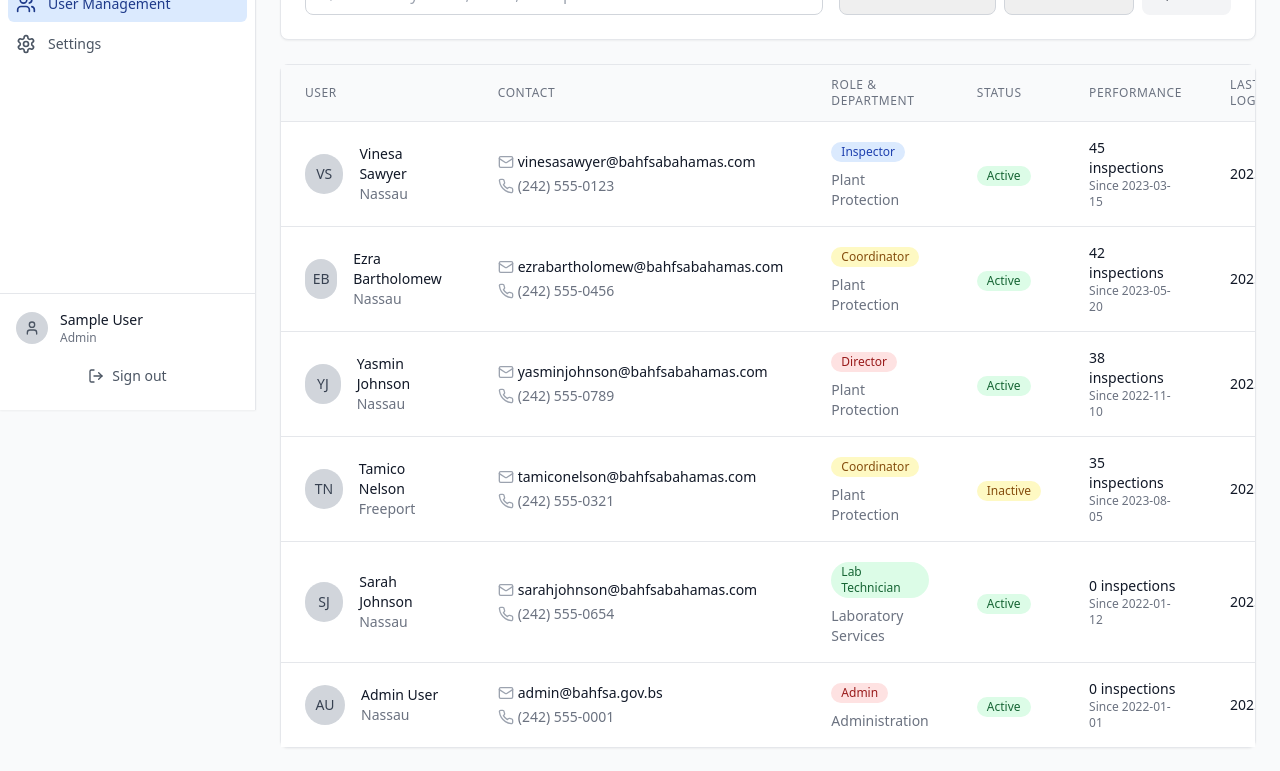
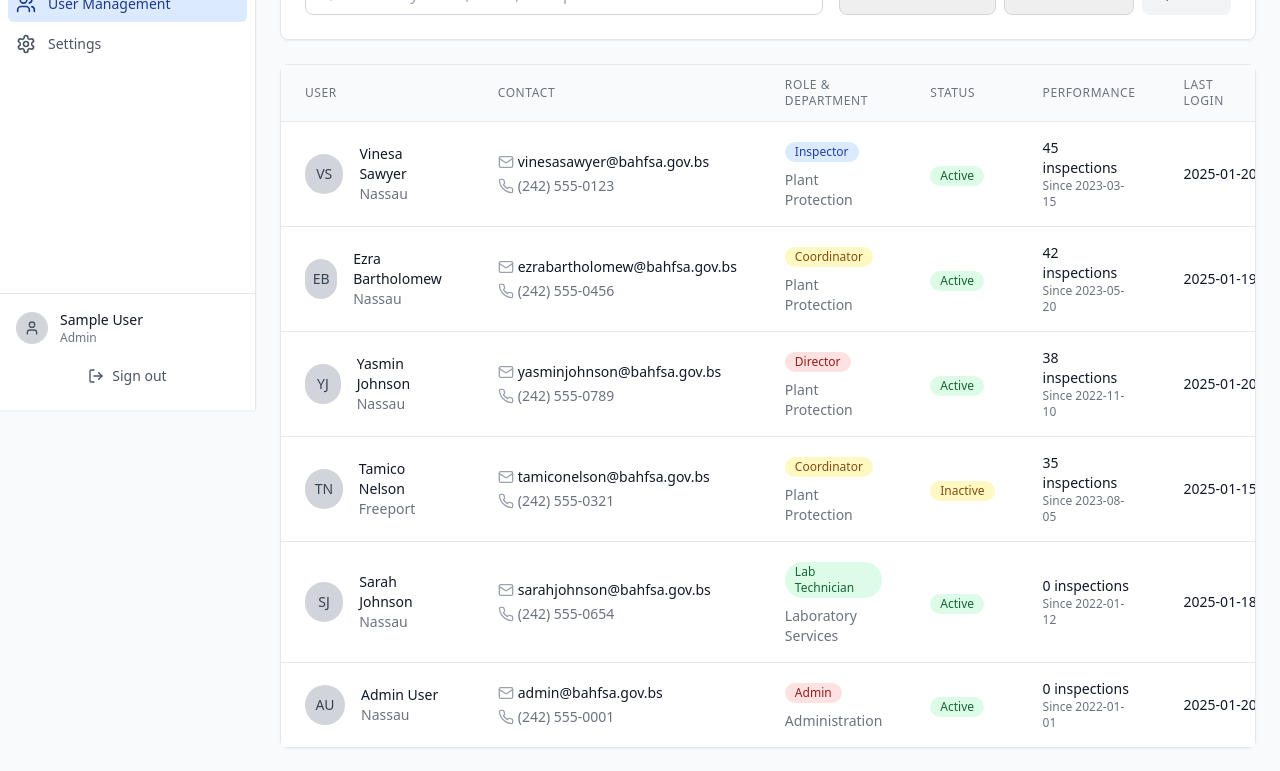
Before and after one commit to Ezra-Tech-EB/BAHIS, a React (Vite) app: page /users in a window 1280 px wide. Shown: the part 390-1161 px from the top of the page. Built offline with nearby package versions, Linux system fonts and the light colour scheme; sample sign-in values are in the browser's storage.

Commit message:
Updated Users.tsx

```diff
--- a/src/pages/Users.tsx
+++ b/src/pages/Users.tsx
@@ -31,7 +31,7 @@ const Users: React.FC = () => {
     {
       id: '1',
       name: 'Vinesa Sawyer',
-      email: 'vinesasawyer@bahfsabahamas.com',
+      email: 'vinesasawyer@bahfsa.gov.bs',
       phone: '(242) 555-0123',
       role: 'inspector',
       status: 'active',
@@ -44,7 +44,7 @@ const Users: React.FC = () => {
     {
       id: '2',
       name: 'Ezra Bartholomew',
-      email: 'ezrabartholomew@bahfsabahamas.com',
+      email: 'ezrabartholomew@bahfsa.gov.bs',
       phone: '(242) 555-0456',
       role: 'coordinator',
       status: 'active',
@@ -57,7 +57,7 @@ const Users: React.FC = () => {
     {
       id: '3',
       name: 'Yasmin Johnson',
-      email: 'yasminjohnson@bahfsabahamas.com',
+      email: 'yasminjohnson@bahfsa.gov.bs',
       phone: '(242) 555-0789',
       role: 'director',
       status: 'active',
@@ -70,7 +70,7 @@ const Users: React.FC = () => {
     {
       id: '4',
       name: 'Tamico Nelson',
-      email: 'tamiconelson@bahfsabahamas.com',
+      email: 'tamiconelson@bahfsa.gov.bs',
       phone: '(242) 555-0321',
       role: 'coordinator',
       status: 'inactive',
@@ -83,7 +83,7 @@ const Users: React.FC = () => {
     {
       id: '5',
       name: 'Sarah Johnson',
-      email: 'sarahjohnson@bahfsabahamas.com',
+      email: 'sarahjohnson@bahfsa.gov.bs',
       phone: '(242) 555-0654',
       role: 'lab_technician',
       status: 'active',
```
